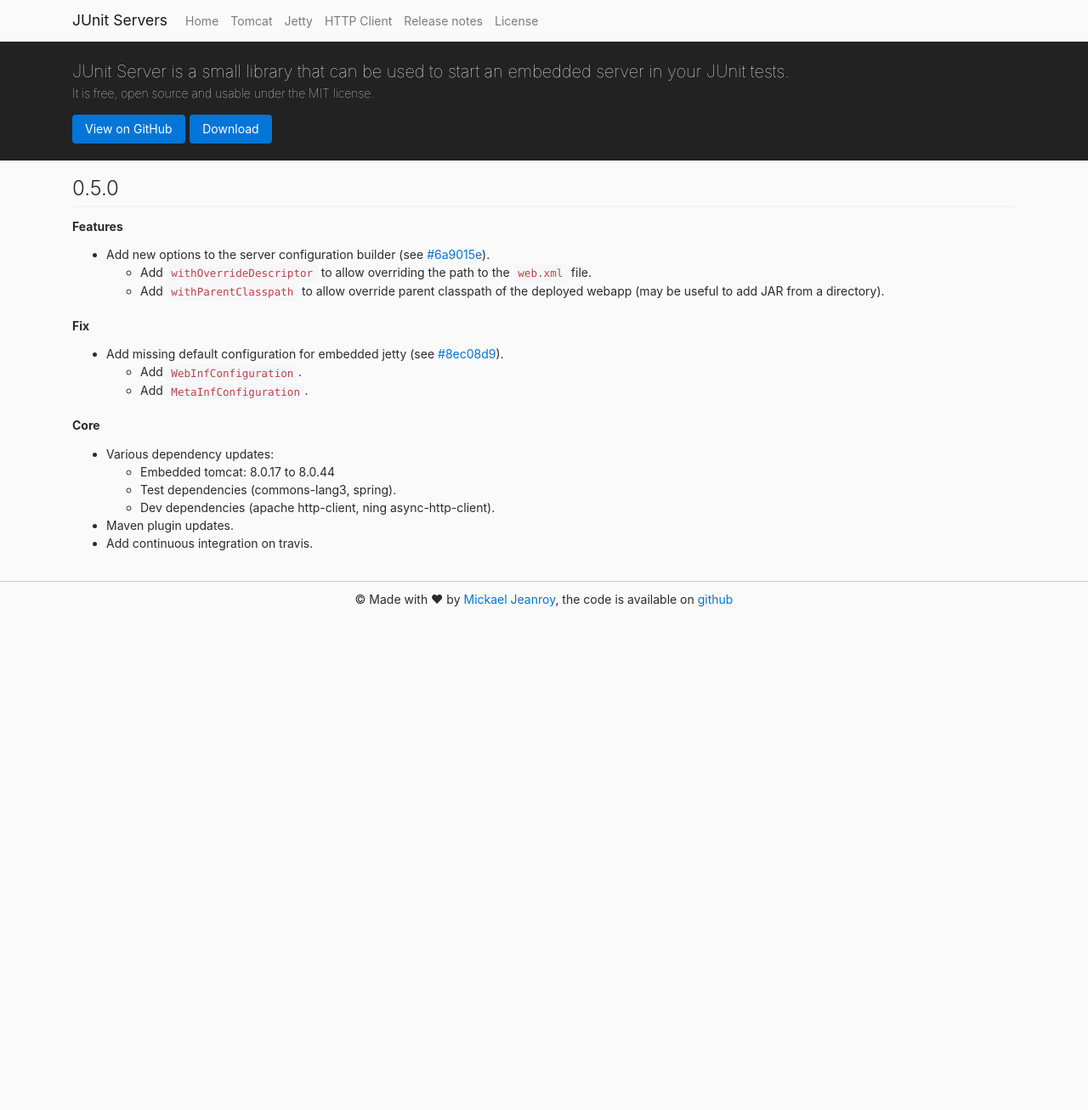
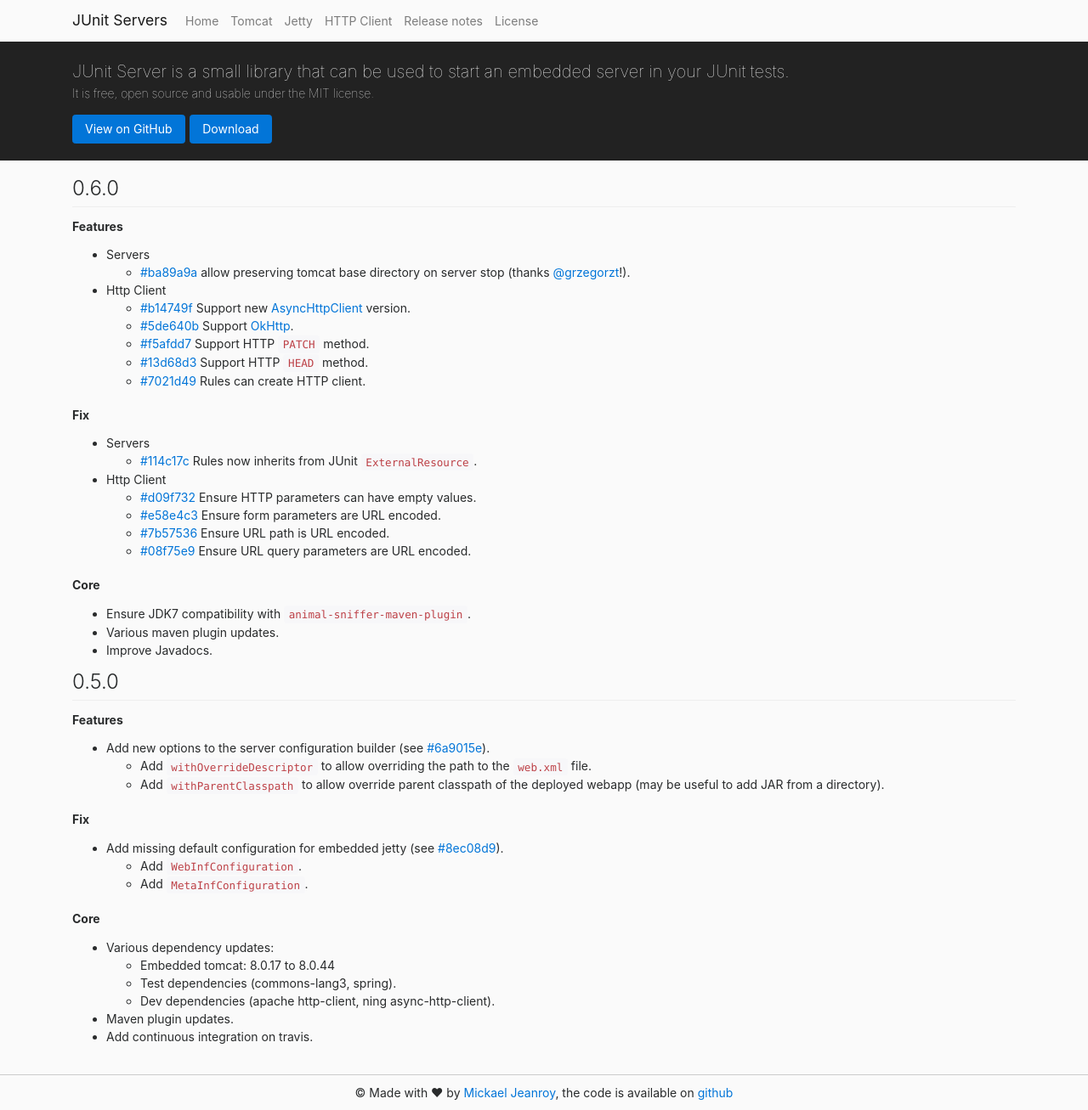
Before and after one commit to mjeanroy/junit-servers, a Jekyll site: the page built from docs/04-changelogs.md, in a window 1280 px wide. Shown: the whole page at 85% size. Built offline with Jekyll 4.4.1, drawn with Linux system fonts in a browser that asks for light colours; nearby versions of some CDN libraries; our own code applies the rules of GitHub Pages for plain Markdown files; before the commit the page ends 900 px from its top, so only the background shows below that.

Commit message:
docs: update changelogs

```diff
--- a/docs/04-changelogs.md
+++ b/docs/04-changelogs.md
@@ -1,3 +1,34 @@
+##### 0.6.0
+
+###### Features
+
+- Servers
+  - [#ba89a9a](https://github.com/mjeanroy/junit-servers/commit/ba89a9a2ad94c9c5426485c656a25a1dfdc1ebfd) allow preserving tomcat base directory on server stop (thanks [@grzegorzt](https://github.com/grzegorzt)!).
+
+- Http Client
+  - [#b14749f](https://github.com/mjeanroy/junit-servers/commit/b14749f5fb4e7f8fa1d90b423b7887bc29d518b7) Support new [AsyncHttpClient](https://github.com/AsyncHttpClient/async-http-client) version.
+  - [#5de640b](https://github.com/mjeanroy/junit-servers/commit/5de640b979aabeaea1950272e98fa39b5b7aebc1) Support [OkHttp](http://square.github.io/okhttp/).
+  - [#f5afdd7](https://github.com/mjeanroy/junit-servers/commit/f5afdd7e7efc23f129dbf0533fb87f859b26fdc3) Support HTTP `PATCH` method.
+  - [#13d68d3](https://github.com/mjeanroy/junit-servers/commit/13d68d3908d245dc9377f755b3665e5fcbe048ec) Support HTTP `HEAD` method.
+  - [#7021d49](https://github.com/mjeanroy/junit-servers/commit/7021d49a7ed65d6bfa9a4ca90b0d5ba8a0c3c6ab) Rules can create HTTP client.
+
+###### Fix
+
+- Servers
+  - [#114c17c](https://github.com/mjeanroy/junit-servers/commit/114c17ce8121d0e8ded39c95c1db33289a7e0708) Rules now inherits from JUnit `ExternalResource`.
+
+- Http Client
+  - [#d09f732](https://github.com/mjeanroy/junit-servers/commit/d09f732f86679f4103ca98904ddc3c4c1ba52995) Ensure HTTP parameters can have empty values.
+  - [#e58e4c3](https://github.com/mjeanroy/junit-servers/commit/e58e4c3c4d3f768a89ccab11dc5d97edbbf2cd50) Ensure form parameters are URL encoded.
+  - [#7b57536](https://github.com/mjeanroy/junit-servers/commit/7b57536937d27fa1ad18dfaa465e7016bc4aa900) Ensure URL path is URL encoded.
+  - [#08f75e9](https://github.com/mjeanroy/junit-servers/commit/08f75e9e174bca0b0d52ae461dc3d37b3eac2193) Ensure URL query parameters are URL encoded.
+
+###### Core
+
+- Ensure JDK7 compatibility with `animal-sniffer-maven-plugin`.
+- Various maven plugin updates.
+- Improve Javadocs.
+
 ##### 0.5.0
 
 ###### Features
```
